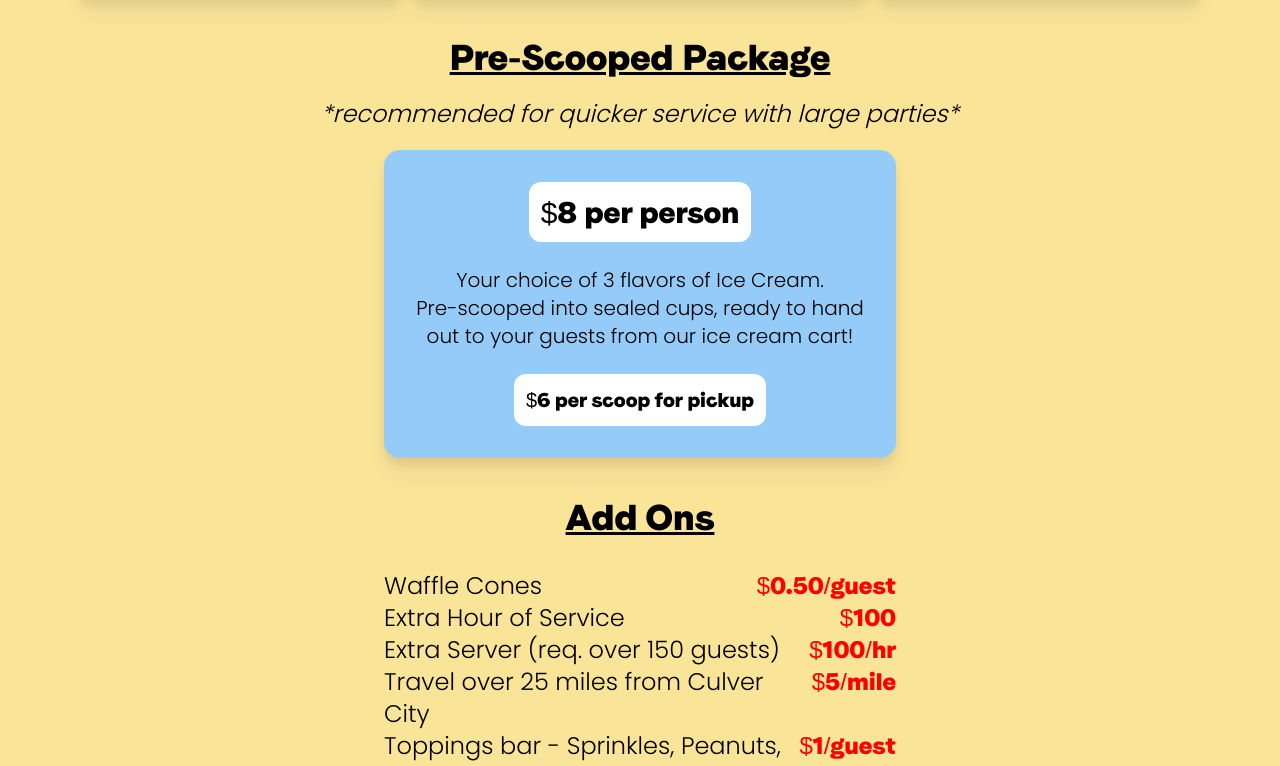
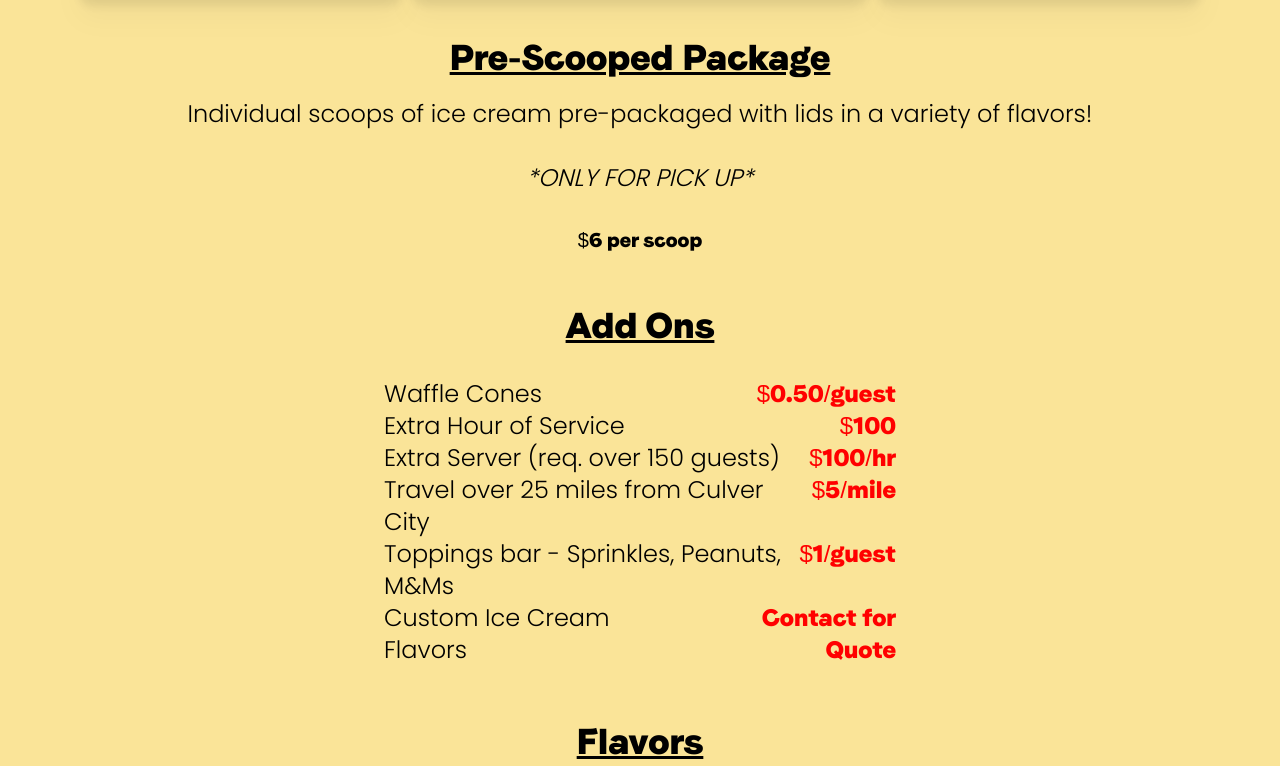
Before and after one commit to nmotamedi/SweetCuteCreamery, a React (Vite) app in the folder sweetcute/: page /catering in a window 1280 px wide. Shown: the part 1754-2520 px from the top of the page. Built offline with nearby package versions, Linux system fonts and the light colour scheme.

Commit message:
catering and header updates

```diff
--- a/sweetcute/src/Components/NavHeader.tsx
+++ b/sweetcute/src/Components/NavHeader.tsx
@@ -6,7 +6,7 @@ export function NavHeader() {
     <div className="min-h-full">
       <div className="w-full bg-[#7FBEF0]">
         <h2 className="font-FaroVariable text-black text-base md:text-2xl uppercase text-center">
-          Business Rate’s Top 3 Ice Cream Shop in Culver City 2025
+          Business Rate’s #1 Ice Cream Shop in Los Angeles 2026
         </h2>
       </div>
       <div className=" text-base md:text-2xl lg:text-4xl text-[#FF0000] font-FaroVariable uppercase bg-[#FAE498] text-center">
--- a/sweetcute/src/Pages/Catering.tsx
+++ b/sweetcute/src/Pages/Catering.tsx
@@ -14,16 +14,17 @@ export function Catering() {
   const [phone, setPhone] = useState('');
   const [eventType, setEventType] = useState('');
   const [eventDate, setEventDate] = useState<moment.Moment | undefined>(
-    undefined
+    undefined,
   );
   const [guestCount, setGuestCount] = useState('');
   const [eventLocation, setEventLocation] = useState('');
   const [desiredPackage, setDesiredPackage] = useState('');
+  const [pipeline, setPipeline] = useState('');
 
   const form = useRef<HTMLFormElement>(null);
 
   async function handleSubmit(
-    event: React.FormEvent<HTMLFormElement>
+    event: React.FormEvent<HTMLFormElement>,
   ): Promise<void> {
     event.preventDefault();
     try {
@@ -38,11 +39,12 @@ export function Catering() {
         eventDate: eventDate?.format('MMMM D, YYYY h:mm A'),
         eventLocation,
         guestCount,
+        pipeline,
         desiredPackage,
       };
       emailjs
-        .send('service_vyn7d25', 'template_uyudw3e', emailParams, {
-          publicKey: 'xWvR0d6huBxCsxOxl',
+        .send('service_xupfg62', 'template_cszp1rv', emailParams, {
+          publicKey: 'Hn_2krR1sFjxnrUyV',
         })
         .then(
           () => {
@@ -50,7 +52,7 @@ export function Catering() {
           },
           (error) => {
             throw new Error(error);
-          }
+          },
         );
       setName('');
       setEmail('');
@@ -60,6 +62,7 @@ export function Catering() {
       setEventLocation('');
       setGuestCount('');
       setDesiredPackage('');
+      setPipeline('');
     } catch (err) {
       alert(err);
     }
@@ -207,32 +210,16 @@ export function Catering() {
             Pre-Scooped Package
           </h2>
           <h2 className="font-PoppinsLight text-black text-xl md:text-2xl my-5">
-            <em>*recommended for quicker service with large parties*</em>
+            Individual scoops of ice cream pre-packaged with lids in a variety
+            of flavors!
+            <br />
+            <br />
+            <em>*ONLY FOR PICK UP*</em>
           </h2>
           <div className="flex flex-wrap justify-center ">
-            <div className="basis-[60%] lg:basis-[40%] =rounded-2xl">
-              <div className="relative w-full h-full rounded-2xl bg-[#94cbf8] p-2 md:p-5 drop-shadow-xl">
-                <div className="w-full text-center flex justify-center p-3">
-                  <h3 className="text-black font-FaroVariable text-base md:text-xl xl:text-3xl  bg-white rounded-xl w-fit h-fit p-3">
-                    $8 per person
-                  </h3>
-                </div>
-                <div className="relative p-3">
-                  <ul className="text-black font-PoppinsLight text-sm md:text-lg xl:text-xl text-center">
-                    <li>Your choice of 3 flavors of Ice Cream.</li>
-                    <li>
-                      Pre-scooped into sealed cups, ready to hand out to your
-                      guests from our ice cream cart!
-                    </li>
-                  </ul>
-                </div>
-                <div className="w-full text-center flex justify-center p-3">
-                  <h3 className="text-black font-FaroVariable text-sm md:text-lg xl:text-xl  bg-white rounded-xl w-fit h-fit p-3">
-                    $6 per scoop for pickup
-                  </h3>
-                </div>
-              </div>
-            </div>
+            <h3 className="text-black font-FaroVariable text-sm md:text-lg xl:text-xl   w-fit h-fit p-3">
+              $6 per scoop
+            </h3>
           </div>
           <div className="text-center w-full flex flex-col items-center">
             <h2 className="font-FaroVariable text-black text-xl md:text-4xl my-10 mb-4 underline">
@@ -433,6 +420,21 @@ export function Catering() {
                 <option value="preScooped_pickup">Pre-Scooped - Pickup</option>
               </select>
 
+              <select
+                className="block w-full rounded-full p-4 text-[#FF0000] appearance-none bg-white mb-2"
+                onChange={(e) => setPipeline(e.currentTarget.value)}
+              >
+                <option defaultChecked value="">
+                  How did you hear about us?
+                </option>
+                <option value="yelp">Yelp</option>
+                <option value="zola">Zola</option>
+                <option value="instagram">Instagram</option>
+                <option value="tiktok">TikTok</option>
+                <option value="pop_up">Pop Up</option>
+                <option value="friend">Friend</option>
+              </select>
+
               <button className="bg-[#FC4700] hover:bg-[#85D3A5] text-white rounded-xl mt-2 p-3">
                 Submit
               </button>
```
